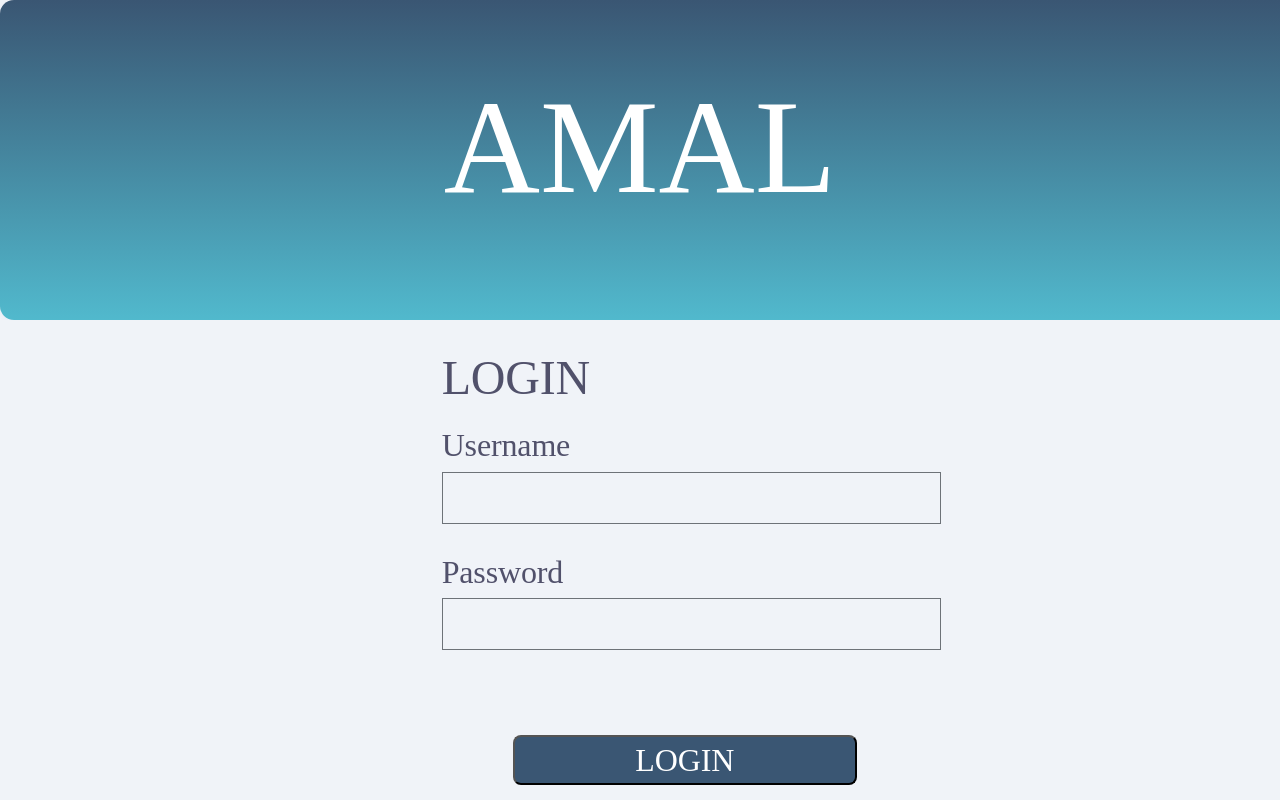
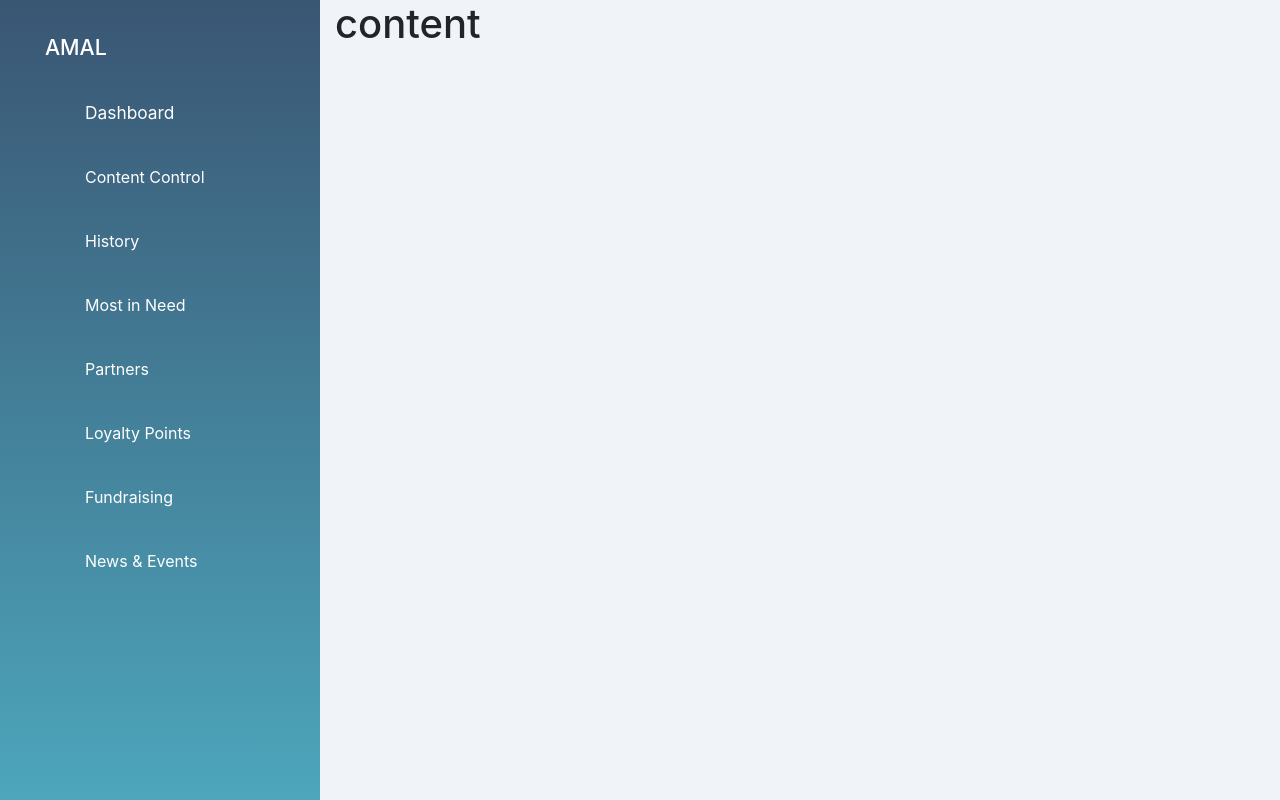
Before and after one commit to AbdAyyad/amal-dashboard, a React (Create React App) app: page /dashboard in a window 1280 px wide. Shown: the top 800 px of the page. Built offline with nearby package versions, Linux system fonts and the light colour scheme; a web font is replaced by a local one.

Commit message:
AMALAPP-134 admin dashboard initial work

```diff
--- a/src/App.tsx
+++ b/src/App.tsx
@@ -1,13 +1,15 @@
 import React from 'react';
 import './App.css';
-import {BrowserRouter} from "react-router-dom";
+import {BrowserRouter, Route} from "react-router-dom";
 import Login from "./components/login/login";
+import Dashboard from './components/dashboard/dashboard'
 import 'bootstrap/dist/css/bootstrap.min.css';
 
 function App() {
     return (
         <BrowserRouter>
-            <Login/>
+            <Route path={'/'} exact={true} component={Login}/>
+            <Route path={'/dashboard'} exact={true} component={Dashboard} />
         </BrowserRouter>
     );
 }
--- /dev/null
+++ b/src/components/dashboard/dashboard.tsx
@@ -0,0 +1,39 @@
+import React from "react";
+import {makeStyles} from "@material-ui/core/styles";
+import {Col, Container, Row} from "react-bootstrap";
+import AdminNavBar from "../navbar/admin-navbar";
+
+const styles = makeStyles({
+    nav: {
+        minHeight: '100%',
+        color: '#FFFFFF'
+    }, paddingZero: {
+        // padding: 0
+    }, blueBackground: {
+        backgroundImage: 'linear-gradient(180deg, #3A5673 0%, #51B9CD 100%)',
+    }, amalLabel: {
+        fontSize: '16pt',
+        marginTop: '15%'
+    }, activeStyle: {
+        fontSize: '13pt',
+        lineHeight: '24px'
+    }
+});
+
+const Dashboard: React.FC = () => {
+    const classes = styles();
+    return (
+        <Container fluid={true} className={classes.paddingZero}>
+            <Row>
+                <Col md={3}>
+                    <AdminNavBar/>
+                </Col>
+                <Col md={9}>
+                    <h1>content</h1>
+                </Col>
+            </Row>
+        </Container>
+    );
+};
+
+export default Dashboard;
--- /dev/null
+++ b/src/components/navbar/admin-navbar.tsx
@@ -0,0 +1,93 @@
+import {NavLink} from "react-router-dom";
+import {Col, Row} from "react-bootstrap";
+import React from "react";
+import {makeStyles} from "@material-ui/core/styles";
+import classNames from "classnames";
+
+const styles = makeStyles({
+    nav: {
+        color: '#FFFFFF'
+    }, blueBackground: {
+        backgroundImage: 'linear-gradient(180deg, #3A5673 0%, #51B9CD 100%)',
+    }, amalLabel: {
+        fontSize: '16pt',
+        marginTop: '15%'
+    }, activeStyle: {
+        fontSize: '13pt',
+        lineHeight: '24px'
+    }, linkStyle: {
+        textDecoration: 'none',
+        color: '#FFFFFF',
+        '&:hover': {
+            color: '#FFFFFF',
+            textDecoration: 'none'
+        }
+    }, ul: {
+        listStyleType: 'none'
+    }, li: {
+        marginTop: '40px',
+        marginBottom: '40px'
+    }, logOff: {
+        marginTop: '350px',
+    }
+});
+
+
+const AdminNavBar = () => {
+    const classes = styles();
+
+    return (
+        <Row className={classes.blueBackground}>
+            <Col md={1}/>
+            <Col md={10}>
+                <nav className={classes.nav}>
+                    <h3 className={classes.amalLabel}>AMAL</h3>
+                    <ul className={classes.ul}>
+                        <li className={classes.li}>
+                            <NavLink className={classes.linkStyle} to={'/dashboard'}
+                                     activeClassName={classes.activeStyle}
+                                     exact={true}>Dashboard</NavLink>
+                        </li>
+                        <li className={classes.li}>
+                            <NavLink className={classes.linkStyle} to={'/1'} activeClassName={classes.activeStyle}
+                                     exact={true}>Content
+                                Control</NavLink>
+                        </li>
+                        <li className={classes.li}>
+                            <NavLink className={classes.linkStyle} to={'/2'} activeClassName={classes.activeStyle}
+                                     exact={true}>History</NavLink></li>
+                        <li className={classes.li}>
+                            <NavLink className={classes.linkStyle} to={'/3'} activeClassName={classes.activeStyle}
+                                     exact={true}>Most in Need</NavLink>
+                        </li>
+                        <li className={classes.li}>
+                            <NavLink className={classes.linkStyle} to={'/4'} activeClassName={classes.activeStyle}
+                                     exact={true}>Partners</NavLink>
+                        </li>
+                        <li className={classes.li}>
+                            <NavLink className={classes.linkStyle} to={'/5'} activeClassName={classes.activeStyle}
+                                     exact={true}>Loyalty
+                                Points</NavLink></li>
+                        <li className={classes.li}>
+                            <NavLink className={classes.linkStyle} to={'/6'} activeClassName={classes.activeStyle}
+                                     exact={true}>Fundraising</NavLink>
+                        </li>
+                        <li className={classes.li}>
+                            <NavLink className={classes.linkStyle} to={'/7'} activeClassName={classes.activeStyle}
+                                     exact={true}>News &
+                                Events</NavLink>
+                        </li>
+                        <li className={classNames(classes.li, classes.logOff)}>
+                            <NavLink className={classes.linkStyle} to={'/7'} exact={true}>
+                                Log off
+                            </NavLink>
+                        </li>
+                    </ul>
+                </nav>
+            </Col>
+            <Col md={1}/>
+        </Row>
+    );
+}
+
+export default AdminNavBar;
```
